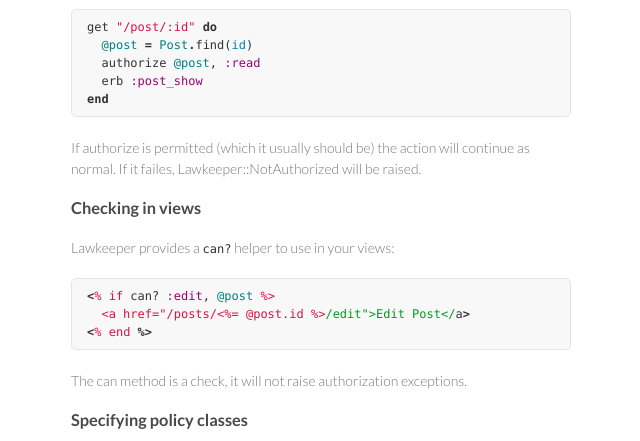
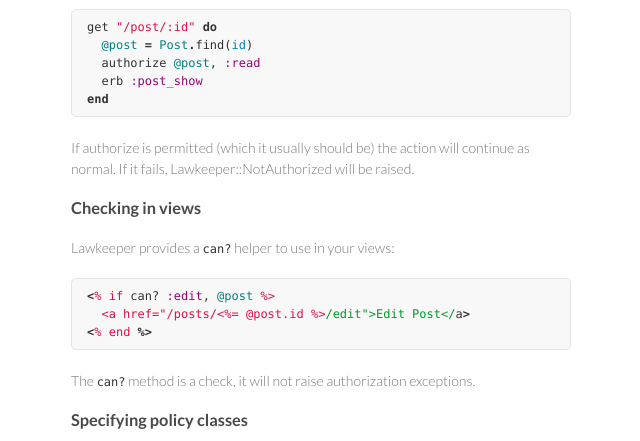
Before and after one commit to bemurphy/lawkeeper, a plain HTML site: page index.html in a window 1280 px wide. Shown: the part 1820-2261 px from the top of the page, 499-1139 px from the left. Drawn offline with Linux system fonts and the light colour scheme.

```diff
--- a/index.html
+++ b/index.html
@@ -135,7 +135,7 @@ only requirement is that they end with '?'.</p>
 </pre></div>
 
 <p>If authorize is permitted (which it usually should be) the action will continue
-as normal.  If it failes, Lawkeeper::NotAuthorized will be raised.</p>
+as normal.  If it fails, Lawkeeper::NotAuthorized will be raised.</p>
 
 <h3>
 <a name="checking-in-views" class="anchor" href="#checking-in-views"><span class="octicon octicon-link"></span></a>Checking in views</h3>
@@ -147,7 +147,7 @@ as normal.  If it failes, Lawkeeper::NotAuthorized will be raised.</p>
 <span class="o">&lt;</span><span class="sx">% end </span><span class="o">%&gt;</span>
 </pre></div>
 
-<p>The can method is a check, it will not raise authorization exceptions.</p>
+<p>The <code>can?</code> method is a check, it will not raise authorization exceptions.</p>
 
 <h3>
 <a name="specifying-policy-classes" class="anchor" href="#specifying-policy-classes"><span class="octicon octicon-link"></span></a>Specifying policy classes</h3>
```
Also changed, not shown: params.json (+1 -1 lines).
